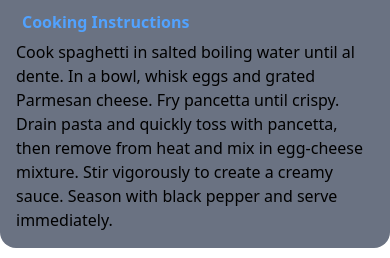
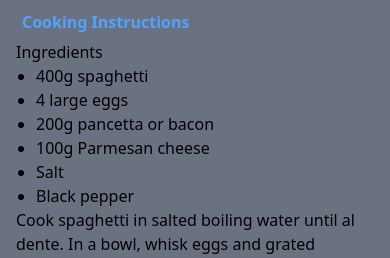
Before and after one commit to Nebula077/alx-fe-reactjs, a React app in the folder recipe-sharing-platform/: page /recipe/1 in a window 390 px wide. Shown: the part 300-558 px from the top of the page. Built offline with nearby package versions, Linux system fonts and the light colour scheme; grey boxes are pictures that could not be loaded; the HTML template or start-up script is replaced by a standard one.

Commit message:
added details and responsiveness

```diff
--- a/recipe-sharing-platform/src/components/RecipeDetail.jsx
+++ b/recipe-sharing-platform/src/components/RecipeDetail.jsx
@@ -25,6 +25,12 @@ function RecipeDetail() {
                 <p className='font-serif justify-center p-0.5 mx-auto'>{recipe.summary}</p>
                 <img src={recipe.image} alt={recipe.title} className='p-1.5 w-48 h-48 rounded-2xl mx-auto sm:w-24 sm:h-24 md:w-36 md:h-36 hover:scale-110 transition-transform duration-300 ease-in-out'/>
                 <h4 className='text-blue-400 font-bold p-1.5 hover:text-blue-600 hover:translate-y-1'>Cooking Instructions</h4>
+                <h5>Ingredients</h5>
+                <ul className='list-disc pl-5'>
+                    {recipe.ingredients.map((ingredient, index) => (
+                        <li key={index}>{ingredient}</li>
+                    ))}
+                </ul>
                 <p>{recipe.cooking_instructions}</p>
             </div>
         )
--- a/recipe-sharing-platform/src/data.json
+++ b/recipe-sharing-platform/src/data.json
@@ -3,6 +3,7 @@
     "id": 1,
     "title": "Spaghetti Carbonara",
     "summary": "A classic Italian pasta dish with eggs, cheese, bacon, and black pepper.",
+    "ingredients": ["400g spaghetti", "4 large eggs", "200g pancetta or bacon", "100g Parmesan cheese", "Salt", "Black pepper"],
     "image": "https://upload.wikimedia.org/wikipedia/commons/3/33/Spaghetti_alla_Carbonara_%28cropped%29.jpg",
     "cooking_instructions": "Cook spaghetti in salted boiling water until al dente. In a bowl, whisk eggs and grated Parmesan cheese. Fry pancetta until crispy. Drain pasta and quickly toss with pancetta, then remove from heat and mix in egg-cheese mixture. Stir vigorously to create a creamy sauce. Season with black pepper and serve immediately."
   },
@@ -10,6 +11,7 @@
     "id": 2,
     "title": "Chicken Tikka Masala",
     "summary": "Chunks of grilled chicken (tikka) cooked in a smooth buttery & creamy tomato based gravy.",
+    "ingredients": ["800g chicken breast, cubed", "500ml yogurt", "3 tbsp lemon juice", "4 cloves garlic", "2 tbsp ginger paste", "2 onions", "400g tomato puree", "200ml heavy cream", "4 tbsp butter", "Garam masala, turmeric, cumin"],
      "image": "https://upload.wikimedia.org/wikipedia/commons/3/35/Chicken_tikka_masala.jpg",
     "cooking_instructions": "Marinate chicken in yogurt, lemon juice, garlic, ginger, and spices for at least 1 hour. Grill or pan-sear until cooked through. In a separate pan, sauté onions, garlic, and ginger, then add tomato puree, cream, and spices. Simmer until thickened. Add grilled chicken and cook for 10–15 minutes. Serve hot with rice or naan."
   },
@@ -17,6 +19,7 @@
     "id": 3,
     "title": "Beef Stir Fry",
     "summary": "A quick Asian-style dish featuring tender beef strips sautéed with vegetables in a savory soy-based sauce.",
+    "ingredients": ["700g beef sirloin, thinly sliced", "3 tbsp vegetable oil", "4 cloves garlic, minced", "2 tbsp ginger, minced", "2 bell peppers", "2 cups broccoli florets", "4 tbsp soy sauce", "2 tbsp sesame oil", "Cooked rice for serving"],
     "image": "https://upload.wikimedia.org/wikipedia/commons/1/1b/Beef_stir_fry.jpg",
     "cooking_instructions": "Slice beef thinly against the grain. Heat oil in a wok over high heat. Sauté garlic and ginger, add beef and cook until browned. Add sliced vegetables such as bell peppers and broccoli. Stir in soy sauce and a splash of sesame oil. Cook for 3–5 minutes and serve over rice."
   },
@@ -24,6 +27,7 @@
     "id": 4,
     "title": "Margherita Pizza",
     "summary": "A traditional Italian pizza topped with tomato sauce, fresh mozzarella, and basil.",
+    "ingredients": ["500g pizza dough", "250ml tomato sauce", "300g fresh mozzarella", "Fresh basil leaves", "Salt", "Olive oil"],
     "image": "https://upload.wikimedia.org/wikipedia/commons/6/6f/Pizza_Margherita_stu_spivack.jpg",
     "cooking_instructions": "Preheat oven to 475°F (245°C). Roll out pizza dough and spread tomato sauce evenly. Add slices of fresh mozzarella. Bake for 10–12 minutes until crust is golden and cheese is bubbling. Garnish with fresh basil leaves before serving."
   },
@@ -31,6 +35,7 @@
     "id": 5,
     "title": "Caesar Salad",
     "summary": "A crisp salad made with romaine lettuce, croutons, Parmesan cheese, and creamy Caesar dressing.",
+    "ingredients": ["1 head romaine lettuce", "100g croutons", "80g Parmesan cheese", "200ml mayonnaise", "3 tbsp lemon juice", "4 cloves garlic", "2 tbsp anchovy paste", "Salt and pepper"],
     "image": "https://upload.wikimedia.org/wikipedia/commons/3/3a/Caesar_salad_%281%29.jpg",
     "cooking_instructions": "Wash and chop romaine lettuce. Prepare dressing by mixing mayonnaise, lemon juice, garlic, anchovy paste, and Parmesan. Toss lettuce with dressing, add croutons, and sprinkle with grated Parmesan cheese. Serve chilled."
   },
@@ -38,6 +43,7 @@
     "id": 6,
     "title": "Vegetable Fried Rice",
     "summary": "A flavorful rice dish stir-fried with mixed vegetables, soy sauce, and scrambled eggs.",
+    "ingredients": ["3 cups cooked rice", "3 eggs", "3 tbsp vegetable oil", "4 cloves garlic, minced", "1 cup carrots, diced", "1 cup peas", "1 bell pepper, diced", "4 tbsp soy sauce", "Salt and pepper"],
     "image": "https://upload.wikimedia.org/wikipedia/commons/0/0b/Fried_rice_with_vegetables.jpg",
     "cooking_instructions": "Heat oil in a wok. Scramble eggs and set aside. Sauté garlic, carrots, peas, and bell peppers. Add cooked rice and stir well. Pour in soy sauce and mix thoroughly. Return scrambled eggs to the pan and cook for another 2–3 minutes before serving."
   },
@@ -45,6 +51,7 @@
     "id": 7,
     "title": "Grilled Salmon",
     "summary": "A healthy and flavorful seafood dish seasoned and grilled to perfection.",
+    "ingredients": ["4 salmon fillets (150g each)", "3 tbsp olive oil", "2 lemons", "Salt", "Black pepper", "Fresh herbs (dill or parsley)"],
     "image": "https://upload.wikimedia.org/wikipedia/commons/3/3f/Grilled_salmon.jpg",
     "cooking_instructions": "Season salmon fillets with salt, pepper, lemon juice, and olive oil. Preheat grill to medium-high heat. Grill salmon skin-side down for 4–6 minutes per side until flaky and cooked through. Serve with vegetables or rice."
   },
@@ -52,6 +59,7 @@
     "id": 8,
     "title": "Beef Tacos",
     "summary": "A Mexican-inspired dish consisting of seasoned ground beef served in crispy or soft tortillas with fresh toppings.",
+    "ingredients": ["500g ground beef", "8 taco shells or tortillas", "3 tbsp taco seasoning", "150ml water", "2 cups shredded lettuce", "2 tomatoes, diced", "100g shredded cheese", "200ml salsa", "Sour cream (optional)"],
     "image": "https://upload.wikimedia.org/wikipedia/commons/0/0b/Tacos_de_carne_asada.jpg",
     "cooking_instructions": "Brown ground beef in a skillet and drain excess fat. Add taco seasoning and a small amount of water; simmer for 5 minutes. Warm tortillas. Fill with seasoned beef and top with lettuce, tomatoes, cheese, and salsa before serving."
   },
@@ -59,6 +67,7 @@
     "id": 9,
     "title": "Mushroom Risotto",
     "summary": "A creamy Italian rice dish slowly cooked with broth and sautéed mushrooms.",
+    "ingredients": ["300g Arborio rice", "400g mushrooms, sliced", "1 onion, diced", "4 tbsp butter", "150ml white wine", "1L warm vegetable broth", "80g Parmesan cheese", "2 tbsp olive oil", "Salt and pepper"],
     "image": "https://upload.wikimedia.org/wikipedia/commons/4/4b/Mushroom_risotto.jpg",
     "cooking_instructions": "Sauté onions and mushrooms in butter. Add Arborio rice and toast lightly. Pour in white wine and cook until absorbed. Gradually add warm broth, stirring continuously until rice is creamy and tender. Stir in Parmesan cheese and serve warm."
   },
@@ -66,6 +75,7 @@
     "id": 10,
     "title": "Pancakes",
     "summary": "Fluffy breakfast cakes made from a simple batter of flour, eggs, milk, and baking powder.",
+    "ingredients": ["2 cups all-purpose flour", "2 tbsp sugar", "2 tsp baking powder", "300ml milk", "2 eggs", "4 tbsp melted butter", "Pinch of salt", "Maple syrup for serving"],
     "image": "https://upload.wikimedia.org/wikipedia/commons/2/2c/Stack_of_pancakes.jpg",
     "cooking_instructions": "Mix flour, sugar, baking powder, milk, eggs, and melted butter into a smooth batter. Heat a lightly greased pan over medium heat. Pour batter and cook until bubbles form, then flip and cook until golden brown. Serve with syrup."
   },
@@ -73,6 +83,7 @@
     "id": 11,
     "title": "Chocolate Brownies",
     "summary": "Rich and fudgy baked dessert squares made with cocoa and chocolate.",
+    "ingredients": ["200g butter", "200g sugar", "3 eggs", "1 tsp vanilla extract", "100g cocoa powder", "150g all-purpose flour", "Pinch of salt"],
     "image": "https://upload.wikimedia.org/wikipedia/commons/6/68/Chocolatebrownie.JPG",
     "cooking_instructions": "Preheat oven to 350°F (175°C). Melt butter and mix with sugar, eggs, and vanilla. Stir in cocoa powder, flour, and salt. Pour batter into a greased baking pan and bake for 20–25 minutes. Let cool before slicing."
   }
```
